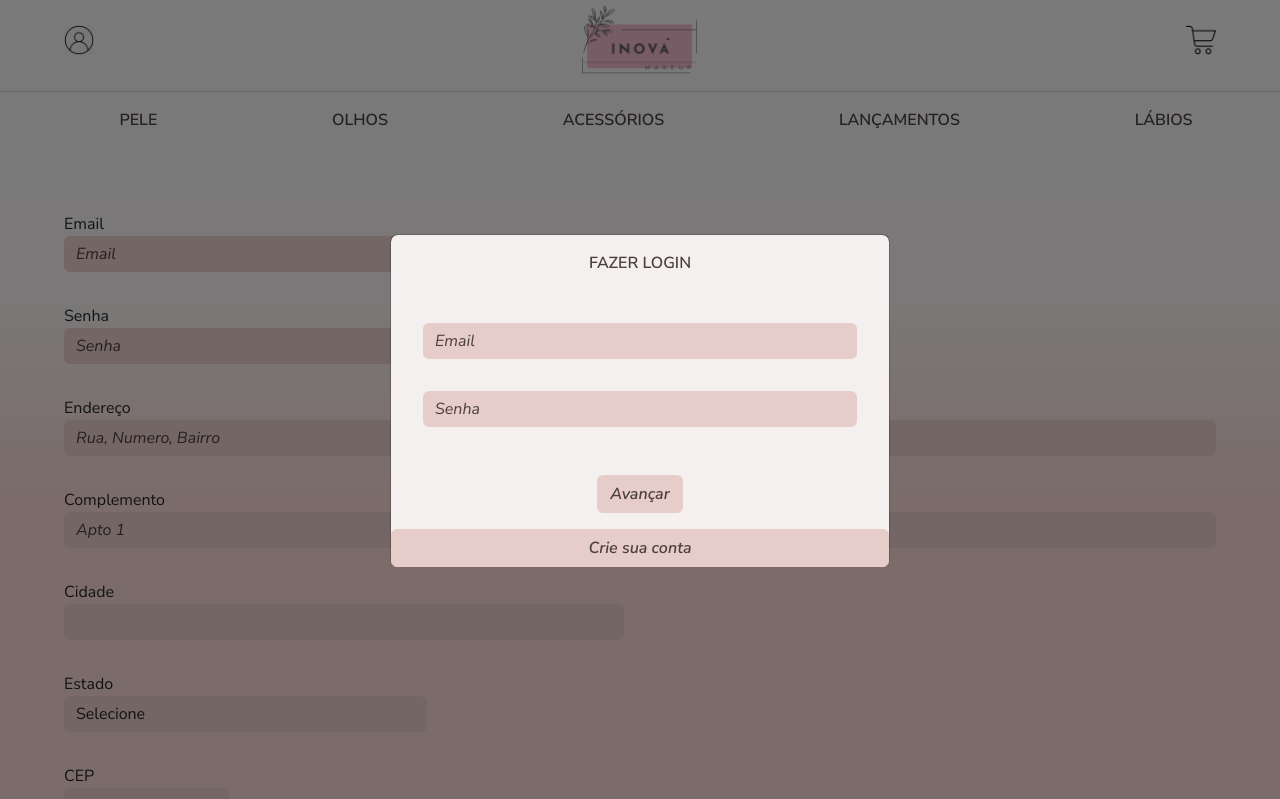
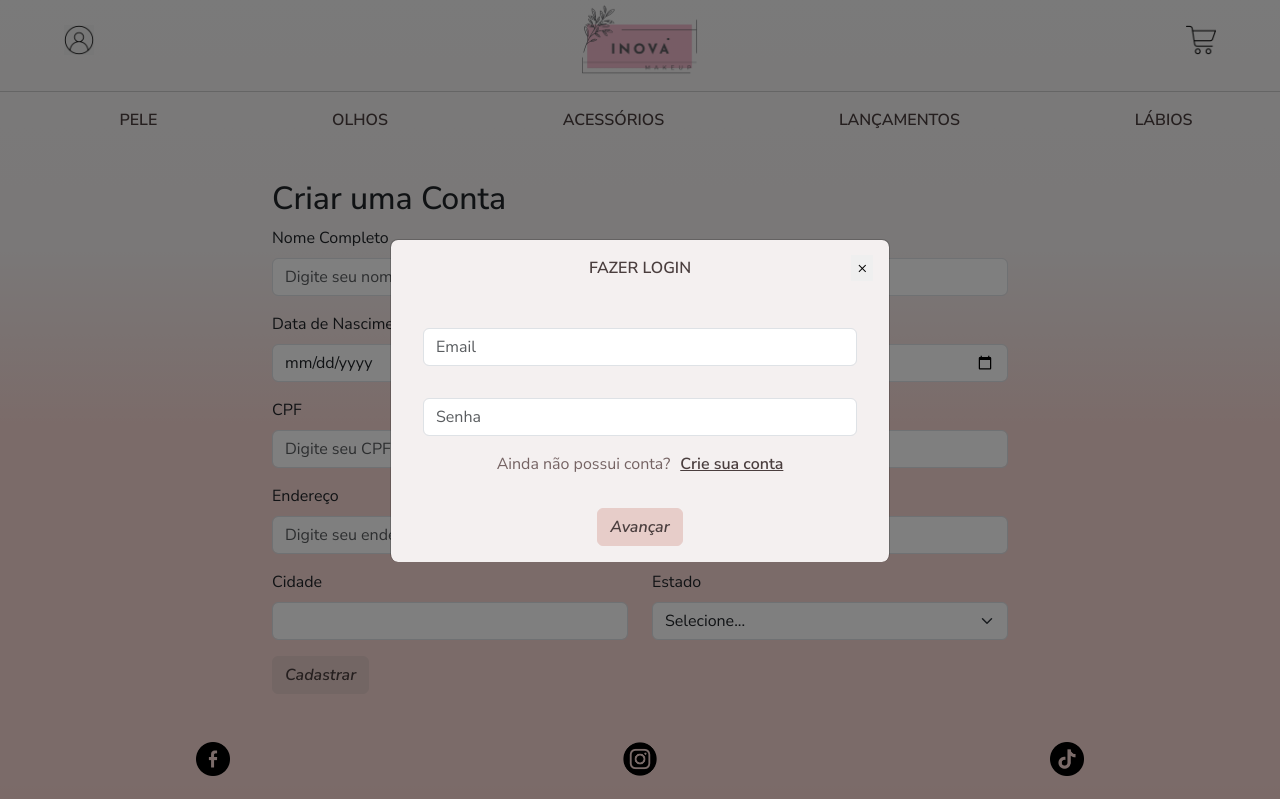
Before and after one commit to Karol-Alves/Inova-Makeup, a plain HTML site: page conta.html in a window 1280 px wide. Both pictures are taken after a click on the button 79 px from the left and 39 px from the top of the page. Shown: the top 799 px of the page. Drawn offline with nearby package versions, Linux system fonts and the light colour scheme.

Commit message:
criando a pagina crie sua conta e alterando alguns estilos

```diff
--- a/conta.html
+++ b/conta.html
@@ -28,90 +28,131 @@
               src="img/person 1.png"
               class="icones" alt="Minha conta" /></button>
         </div>
-        <!--Modal-->
-        <div id="modal" class="modal fade" id="modalExemplo" tabindex="-1"
-          role="dialog" aria-labelledby="exampleModalLabel" aria-hidden="true">
+        <!-- Modal -->
+        <div id="modal" class="modal fade" tabindex="-1" role="dialog"
+          aria-labelledby="exampleModalLabel" aria-hidden="true">
           <div class="modal-dialog modal-dialog-centered" role="document">
             <div class="modal-content">
               <div class="modal-header">
-                <h5 class="modal-title" id="exampleModalLabel">Fazer Login</h5>
+                <h5 class="modal-title text-center" id="exampleModalLabel">Fazer
+                  Login</h5>
+                <button type="button" onclick="fecharModal()"
+                  class="close btn-close-modal ml-auto" data-dismiss="modal"
+                  aria-label="Close">
+                  <span aria-hidden="true">&times;</span>
+                </button>
               </div>
               <div class="modal-body">
-                <!--Formulario-->
+                <!-- Formulário -->
                 <div class="form-group">
                   <input type="email" class="form-control"
-                    id="exampleInputEmail1" aria-describedby="emailHelp"
-                    placeholder="Email">
+                    id="exampleInputEmail1" name="email"
+                    aria-describedby="emailHelp" placeholder="Email">
                 </div>
                 <div class="form-group">
                   <input type="password" class="form-control"
-                    id="exampleInputPassword1" placeholder="Senha">
+                    id="exampleInputPassword1" name="senha" placeholder="Senha">
                 </div>
-                <!--Fim do Formulario-->
+                <div class="link-conta">
+                  <p class="paragrafo-conta">Ainda não possui conta? </p><a
+                    class="link" href="conta.html">Crie sua conta</a>
                 </div>
+              </div>
+              <!-- Fim do Formulário -->
               <div class="modal-footer">
                 <button onclick="fecharModal()" type="button"
-                  class="btn btn-primary">Avançar</button>
-              </div>
-              <a class=" btn btn-primary sign-in" href="conta.html">Crie sua conta</a>
+                  class="btn btn-primary btn-block">Avançar</button>
               </div>
             </div>
           </div>
-        <!--Fim do Modal-->
+        </div>
+        <!-- Fim do Modal -->
         <img src="img/wepik-organic-logo-20230519184815kCJF.png"
           class="icon-marca" alt="Logotipo Inova Makeup" />
-        <a href="#"><img src="img/sacolas-de-compras 1.png" class="icones"
+        <a href="index.html"><img src="img/sacolas-de-compras 1.png" class="icones"
             alt="Sacola de compras" /></a>
       </nav>
       <hr id="cabecalho-divisao">
       <ul class="cabecalho__container__itens">
-        <li><a href="#">Pele</a></li>
-        <li><a href="#">Olhos</a></li>
-        <li><a href="#">Acessórios</a></li>
-        <li><a href="#">Lançamentos</a></li>
-        <li><a href="#">Lábios</a></li>
+        <li><a href="index.html">Pele</a></li>
+        <li><a href="index.html">Olhos</a></li>
+        <li><a href="index.html">Acessórios</a></li>
+        <li><a href="index.html">Lançamentos</a></li>
+        <li><a href="index.html">Lábios</a></li>
       </ul>
     </header>
-    <main class="apresentacao__container">
-        <form class="sign-up">
-            <div class="form-row">
-              <div class="form-group col-md-6">
-                <label for="inputEmail4">Email</label>
-                <input type="email" class="form-control" id="inputEmail4" placeholder="Email">
+    <main>
+      <div class="container mt-5">
+        <div class="row justify-content-center">
+          <div class="col-lg-8">
+            <h2>Criar uma Conta</h2>
+            <form>
+              <div class="mb-3">
+                <label for="nomeCompleto" class="form-label">Nome
+                  Completo</label>
+                <input type="text" class="form-control" id="nomeCompleto"
+                  placeholder="Digite seu nome completo" required>
               </div>
-              <div class="form-group col-md-6">
-                <label for="inputPassword4">Senha</label>
-                <input type="password" class="form-control" id="inputPassword4" placeholder="Senha">
+              <div class="mb-3">
+                <label for="dataNascimento" class="form-label">Data de
+                  Nascimento</label>
+                <input type="date" class="form-control" id="dataNascimento"
+                  required>
               </div>
+              <div class="mb-3">
+                <label for="cpf" class="form-label">CPF</label>
+                <input type="text" class="form-control" id="cpf"
+                  placeholder="Digite seu CPF" required>
               </div>
-            <div class="form-group">
-              <label for="inputAddress">Endereço</label>
-              <input type="text" class="form-control" id="inputAddress" placeholder="Rua, Numero, Bairro">
+              <div class="mb-3">
+                <label for="endereco" class="form-label">Endereço</label>
+                <input type="text" class="form-control" id="endereco"
+                  placeholder="Digite seu endereço" required>
               </div>
-            <div class="form-group">
-              <label for="inputAddress2">Complemento</label>
-              <input type="text" class="form-control" id="inputAddress2" placeholder="Apto 1">
+              <div class="row">
+                <div class="col-md-6 mb-3">
+                  <label for="cidade" class="form-label">Cidade</label>
+                  <input type="text" class="form-control" id="cidade" required>
                 </div>
-            <div class="form-row">
-              <div class="form-group col-md-6">
-                <label for="inputCity">Cidade</label>
-                <input type="text" class="form-control" id="inputCity">
-              </div>
-              <div class="form-group col-md-4">
-                <label for="inputState">Estado</label>
-                <select id="inputState" class="form-control">
-                  <option selected>Selecione</option>
-                  <option>...</option>
+                <div class="col-md-6 mb-3">
+                  <label for="estado" class="form-label">Estado</label>
+                  <select class="form-select" id="estado" required>
+                    <option value>Selecione...</option>
+                    <option value="AC">Acre</option>
+                    <option value="AL">Alagoas</option>
+                    <option value="AP">Amapá</option>
+                    <option value="AM">Amazonas</option>
+                    <option value="BA">Bahia</option>
+                    <option value="CE">Ceará</option>
+                    <option value="DF">Distrito Federal</option>
+                    <option value="ES">Espírito Santo</option>
+                    <option value="GO">Goiás</option>
+                    <option value="MA">Maranhão</option>
+                    <option value="MT">Mato Grosso</option>
+                    <option value="MS">Mato Grosso do Sul</option>
+                    <option value="MG">Minas Gerais</option>
+                    <option value="PA">Pará</option>
+                    <option value="PB">Paraíba</option>
+                    <option value="PR">Paraná</option>
+                    <option value="PE">Pernambuco</option>
+                    <option value="PI">Piauí</option>
+                    <option value="RJ">Rio de Janeiro</option>
+                    <option value="RN">Rio Grande do Norte</option>
+                    <option value="RS">Rio Grande do Sul</option>
+                    <option value="RO">Rondônia</option>
+                    <option value="RR">Roraima</option>
+                    <option value="SC">Santa Catarina</option>
+                    <option value="SP">São Paulo</option>
+                    <option value="SE">Sergipe</option>
+                    <option value="TO">Tocantins</option>
                   </select>
-              </div>
-              <div class="form-group col-md-2">
-                <label for="inputZip">CEP</label>
-                <input type="text" class="form-control" id="inputZip">
-              </div>
                 </div>
               </div>
               <button type="submit" class="btn btn-primary">Cadastrar</button>
             </form>
+          </div>
+        </div>
+      </div>
     </main>
     <footer class="rodape__container">
 
--- a/styles/style.css
+++ b/styles/style.css
@@ -252,26 +252,32 @@
   --bs-btn-active-border-color: #E7CDC9;
 }
 
-.form-control {
-  background-color: #E7CDC9;
-  font-family: var(--fonte-primaria);
-  border: 0;
+
+.link-conta{
+  display: flex;
+  justify-content: center;
+  justify-items: center
+}
+
+.paragrafo-conta{
+  color: var(--cor-texto);
+  margin-right: 10px;
+  margin-bottom: 0;
+}
+
+.link{
+  text-decoration: underline;
+  font-weight: 600;
+  color: var(--cor-listas);
 }
 
 
-.form-control::placeholder {
-  color: var(--cor-listas);
-  font-style: italic;
-}
 
-
-.form-control:focus {
-  background-color: #E7CDC9;
-  outline: none;
-}
-
-.sign-up{
-  padding: 3em;
+.btn-close-modal {
+  border: 0;
+  position: absolute;
+  right: 0;
+  margin-right: 1em;
 }
 
 @media screen and (max-width: 768px) {
```
Also changed, not shown: index.html (+26 -20 lines). Lines whose indentation alone changed are shown as unchanged.
